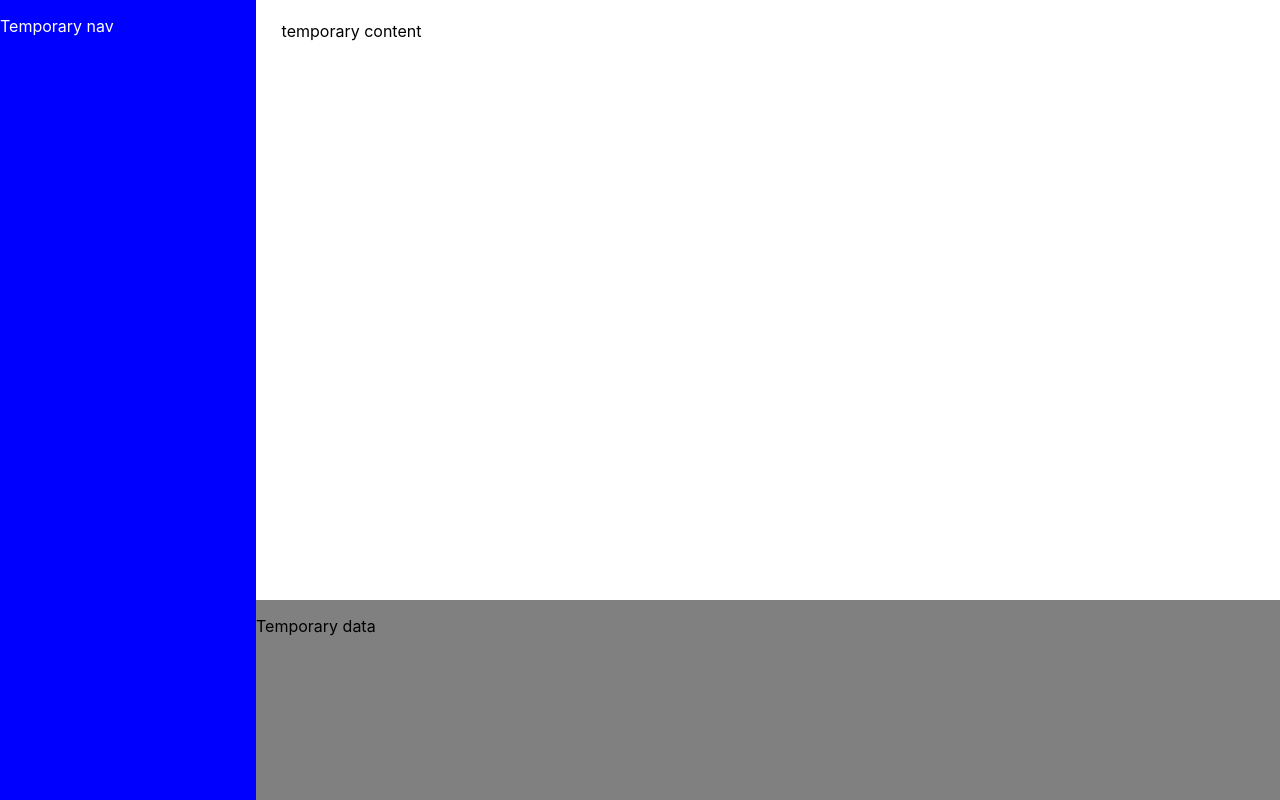
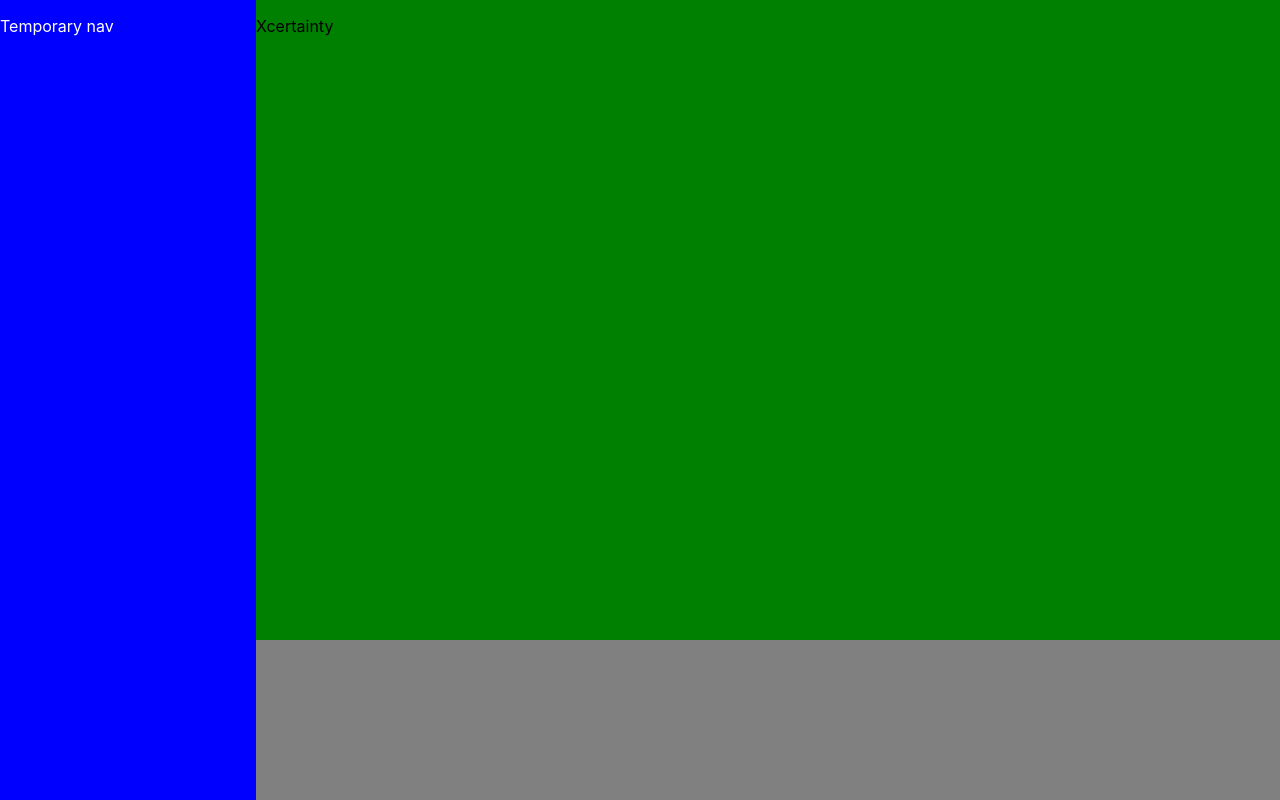
Before and after one commit to alanqiao6/whale_scale, a React (Create React App) app in the folder whale_scale/frontend/: page / in a window 1280 px wide. Built offline with nearby package versions, Linux system fonts and the light colour scheme; no server answers.

Commit message:
added css styling to xcertainty component to get in the right spot

```diff
--- a/whale_scale/frontend/src/App.js
+++ b/whale_scale/frontend/src/App.js
@@ -4,6 +4,7 @@ import React, { useEffect, useState } from 'react';
 import axios from 'axios';
 import Navbar from './Navbar';
 import Data from './Data';
+import Xcertainty from './Xcertainty';
 
 function App() {
     const [message, setMessage] = useState("");
@@ -20,10 +21,11 @@ function App() {
         <div className="app-container">
             <Navbar /> {/* Learned how to create different components here: https://www.youtube.com/watch?v=0sSYmRImgRY */}
             <Data />
-            <div className="content">
+            <Xcertainty />
+            {/*<div className="content">
                 <h1>{message}</h1>
                 <p>temporary content</p>
-            </div>
+            </div> */}
         </div>
     )
 }
--- a/whale_scale/frontend/src/Xcertainty.css
+++ b/whale_scale/frontend/src/Xcertainty.css
@@ -0,0 +1,10 @@
+.xcertainty {
+    background-color: green;
+    color: black;
+    width: 80vw; /* Fills the remaining width */
+    height: 80vh; /* Ensure it takes up the full height */
+    position: relative; /* Ensure it behaves normally in the document flow */
+    top: 0;
+    left: 20vw;
+    position: fixed;
+  }
```
